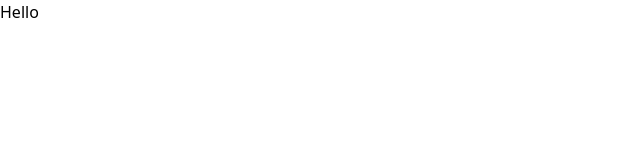
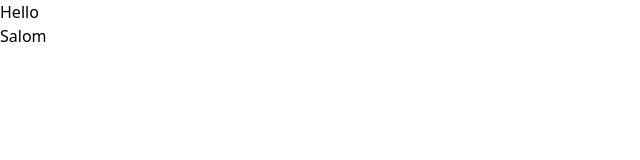
Before and after one commit to Zainiddinnn/22.01.25-Class-work, a website: page src/index.html in a window 1280 px wide. Shown: the full height of the page, 0-640 px from the left. Drawn offline with Linux system fonts and the light colour scheme.

Commit message:
text p add

```diff
--- a/src/index.html
+++ b/src/index.html
@@ -8,5 +8,6 @@
 </head>
 <body>
     <h1>Hello</h1>
+    <p>Salom</p>
 </body>
 </html>
```
